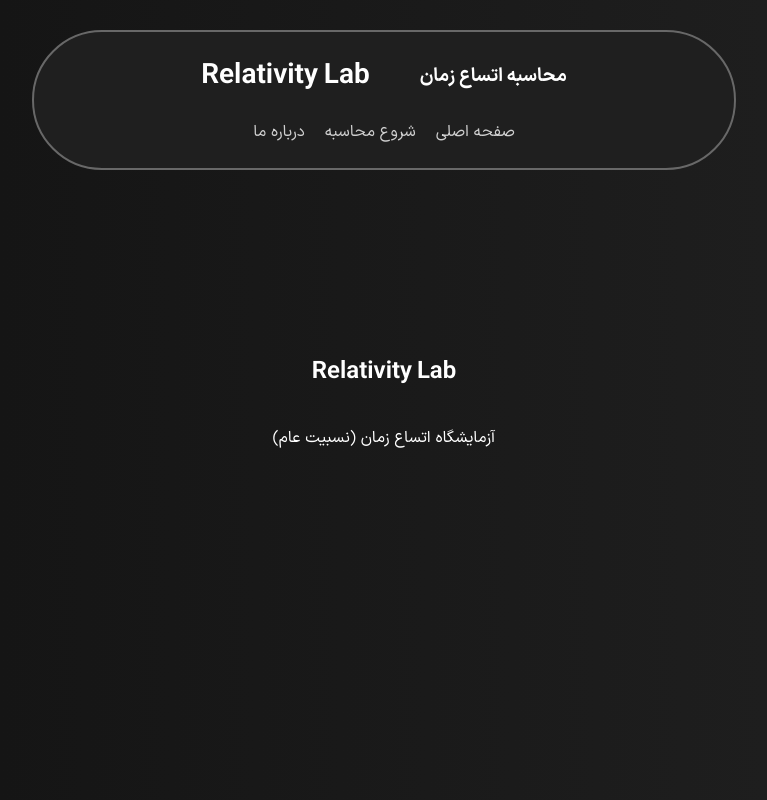
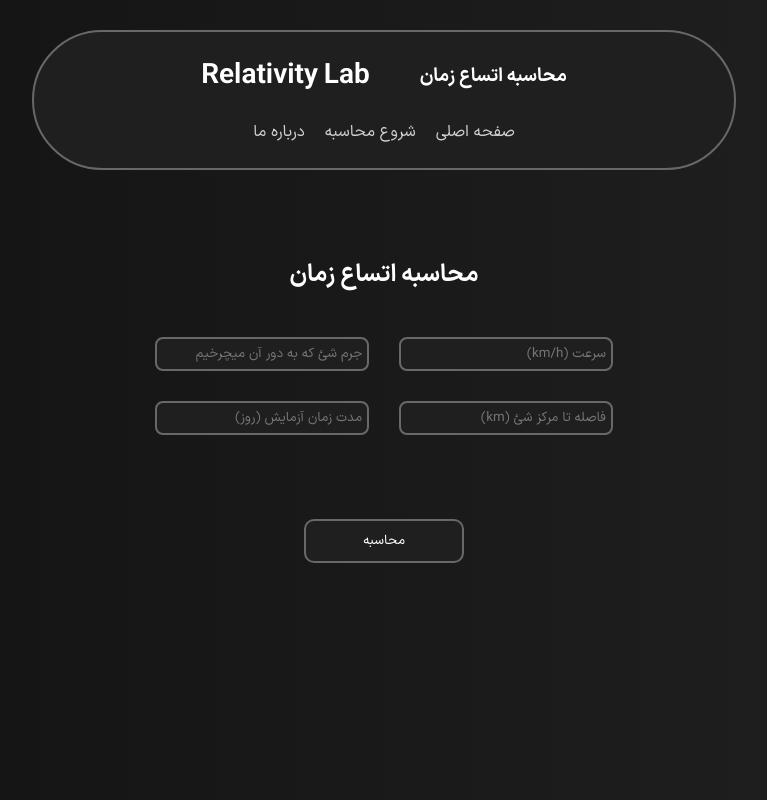
Before and after one commit to MACsepehri/Kharazmi1405-1406, a React (Vite) app in the folder RelativityLab/: page /relativity in a window 1280 px wide. Shown: the top 800 px of the page, without its empty margins (256-1023 px from the left). Built offline with nearby package versions, Linux system fonts and the light colour scheme.

Commit message:
Added the calculation UI.

```diff
--- a/RelativityLab/src/assets/Base.jsx
+++ b/RelativityLab/src/assets/Base.jsx
@@ -100,3 +100,31 @@ export const FooterSpan = styled.span`
     text-align: right;
     margin-top: 40px;
 `
+
+export const RelativityBox = styled.div`
+    display: flex;
+    justify-content: center;
+    gap: 30px;
+`
+
+export const RelativityInput = styled.input`
+    width: 200px;
+    padding: 5px;
+    border-radius: 8px;
+    background: var(--card);
+    border: 2px solid var(--border);
+
+    &:focus {
+        outline: none;
+    }
+`
+
+export const RelativityButton = styled.button`
+    width: 160px;
+    padding: 10px;
+    background: var(--card);
+    border: 2px solid var(--border);
+    border-radius: 10px;
+    margin: auto;
+    cursor: pointer;
+`
--- /dev/null
+++ b/RelativityLab/src/assets/Relativity.jsx
@@ -0,0 +1,24 @@
+import { RelativityBox, RelativityButton, RelativityInput, Section } from "./Base";
+
+export default function Relativity() {
+    return (
+        <div>
+            <Section>
+                <h1>محاسبه اتساع زمان</h1><br />
+                <div>
+                    <RelativityBox style={{flexDirection:'column'}}>
+                        <div style={{display:'flex',gap:'30px'}}>
+                            <RelativityInput type="text" placeholder="سرعت (km/h)" />
+                            <RelativityInput type="text" placeholder="جرم شئ که به دور آن میچرخیم" />
+                        </div>
+                        <div style={{display:'flex',gap:'30px'}}>
+                            <RelativityInput type="text" placeholder="فاصله تا مرکز شئ (km)" />
+                            <RelativityInput type="text" placeholder="مدت زمان آزمایش (روز)" />
+                        </div><br />
+                        <RelativityButton>محاسبه</RelativityButton>
+                    </RelativityBox>
+                </div>
+            </Section>
+        </div>
+    )
+}
--- a/RelativityLab/src/main.jsx
+++ b/RelativityLab/src/main.jsx
@@ -5,6 +5,7 @@ import App from './App.jsx'
 import MainHeader from './assets/Header.jsx'
 import { GlobalStyle } from './assets/Base.jsx'
 import MainFooter from './assets/Footer.jsx'
+import Relativity from './assets/Relativity.jsx'
 
 createRoot(document.getElementById('root')).render(
     <StrictMode>
@@ -14,7 +15,7 @@ createRoot(document.getElementById('root')).render(
             <Routes>
                 <Route path="*" element={<main><App /></main>} />
                 <Route path="/" element={<main><App /><MainFooter /></main>} />
-                <Route path="/relativity" element={<main><App /></main>} />
+                <Route path="/relativity" element={<main><Relativity /></main>} />
             </Routes>
         </BrowserRouter>
     </StrictMode>
```
